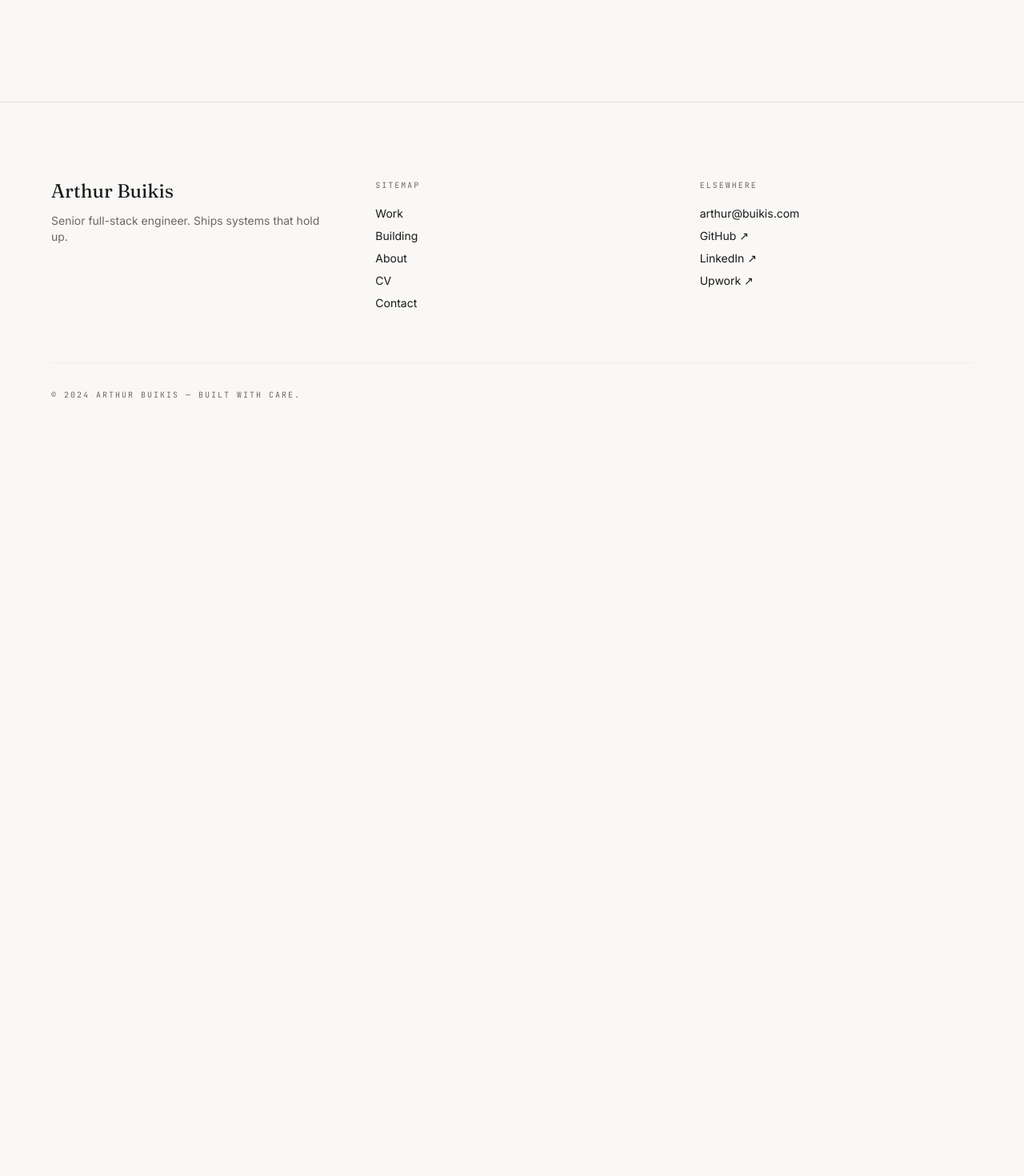
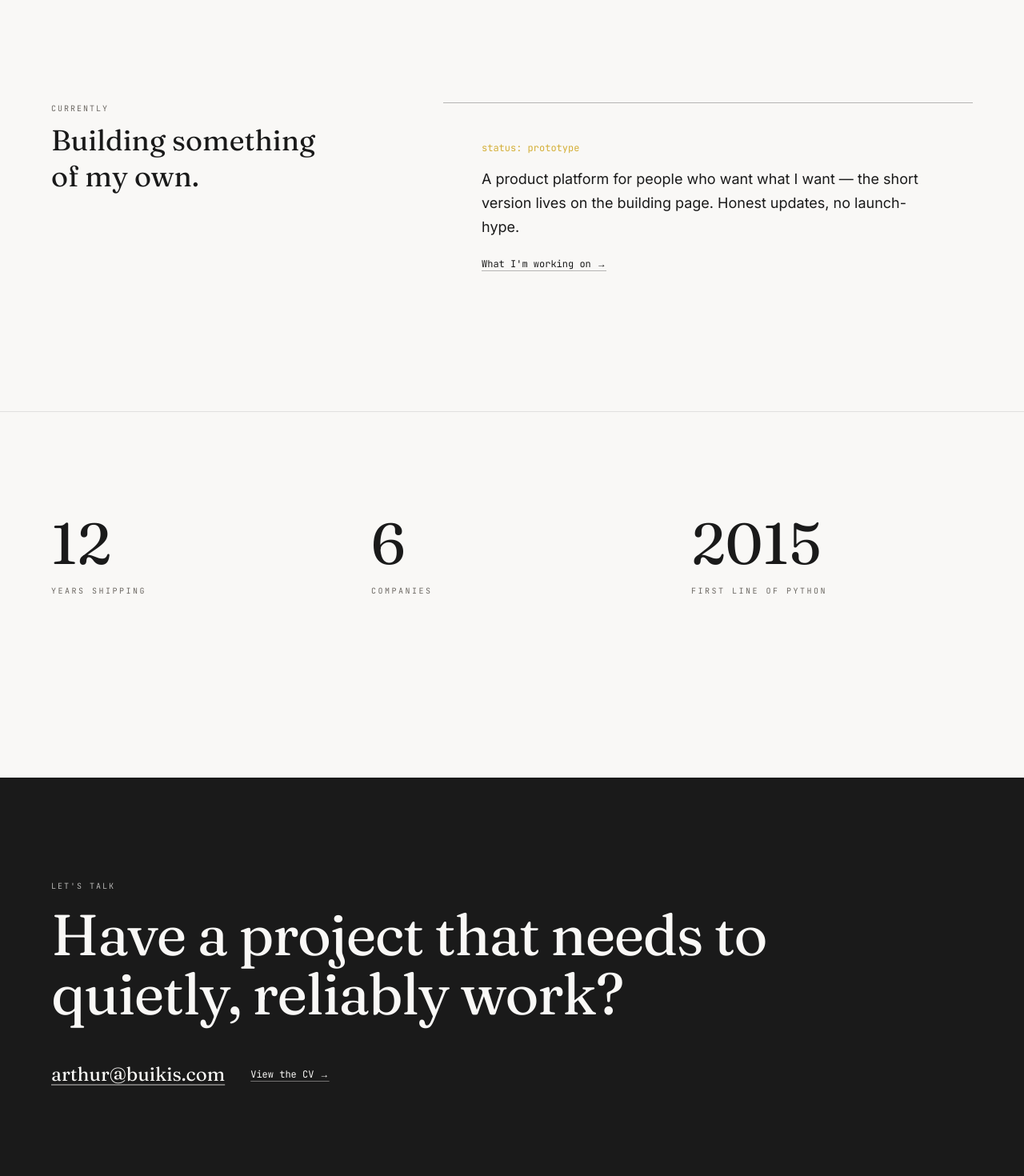
Before and after one commit to Artufe/Artufe.github.io, a Next.js app: page / in a window 1280 px wide. Shown: the part 2460-3930 px from the top of the page at 80% size. Before the commit the page ends 3058 px from the top, so only its background shows below. Built offline with nearby package versions, Linux system fonts and the light colour scheme.

Commit message:
Complete Home with building teaser, snapshot, CTA

```diff
--- a/app/page.tsx
+++ b/app/page.tsx
@@ -1,6 +1,9 @@
 import { Hero } from '@/components/hero';
 import { AboutSnippet } from '@/components/about-snippet';
 import { FeaturedWork } from '@/components/featured-work';
+import { BuildingTeaser } from '@/components/building-teaser';
+import { Snapshot } from '@/components/snapshot';
+import { CtaSection } from '@/components/cta-section';
 
 export default function Home() {
   return (
@@ -8,6 +11,9 @@ export default function Home() {
       <Hero />
       <AboutSnippet />
       <FeaturedWork />
+      <BuildingTeaser />
+      <Snapshot />
+      <CtaSection />
     </>
   );
 }
--- /dev/null
+++ b/components/building-teaser.tsx
@@ -0,0 +1,31 @@
+import Link from 'next/link';
+import { Card } from '@/components/ui/card';
+import { ScrollReveal } from '@/components/scroll-reveal';
+
+export function BuildingTeaser() {
+  return (
+    <section className="mx-auto max-w-[1600px] px-6 py-24 lg:px-16 lg:py-32 border-t border-[var(--fg)]/10">
+      <ScrollReveal>
+        <div className="grid gap-6 lg:grid-cols-12">
+          <div className="lg:col-span-4">
+            <p className="font-mono text-[10px] uppercase tracking-[0.2em] text-[var(--fg-muted)]">Currently</p>
+            <p className="mt-2 font-serif text-3xl lg:text-4xl leading-tight">Building something<br />of my own.</p>
+          </div>
+          <div className="lg:col-span-7 lg:col-start-6">
+            <Link href="/building" className="block">
+              <Card className="border-t border-[var(--fg)]/30">
+                <p className="font-mono text-xs text-[var(--accent)]">status: prototype</p>
+                <p className="mt-4 text-lg leading-[1.65] max-w-2xl">
+                  A product platform for people who want what I want — the short version lives on the building page. Honest updates, no launch-hype.
+                </p>
+                <p className="mt-6 font-mono text-xs underline underline-offset-4 decoration-[var(--fg)]/30 group-hover:decoration-[var(--accent)] group-hover:text-[var(--accent)] transition-colors">
+                  What I&apos;m working on →
+                </p>
+              </Card>
+            </Link>
+          </div>
+        </div>
+      </ScrollReveal>
+    </section>
+  );
+}
--- /dev/null
+++ b/components/cta-section.tsx
@@ -0,0 +1,23 @@
+import Link from 'next/link';
+import { site } from '@/content/site';
+
+export function CtaSection() {
+  return (
+    <section className="relative mt-24 bg-[var(--fg)] text-[var(--bg)]">
+      <div className="mx-auto max-w-[1600px] px-6 py-24 lg:px-16 lg:py-32">
+        <p className="font-mono text-[10px] uppercase tracking-[0.2em] opacity-70">Let&apos;s talk</p>
+        <h2 className="mt-4 font-serif text-5xl lg:text-7xl leading-[1.02] tracking-tight max-w-4xl">
+          Have a project that needs to quietly, reliably work?
+        </h2>
+        <div className="mt-12 flex flex-wrap items-center gap-8">
+          <a href={`mailto:${site.email}`} className="font-serif text-2xl underline underline-offset-4 decoration-[var(--bg)]/40 hover:decoration-[var(--accent)] hover:text-[var(--accent)] transition-colors duration-[var(--dur-base)]">
+            {site.email}
+          </a>
+          <Link href="/cv" className="font-mono text-xs underline underline-offset-4 decoration-[var(--bg)]/40 hover:decoration-[var(--accent)] hover:text-[var(--accent)] transition-colors">
+            View the CV →
+          </Link>
+        </div>
+      </div>
+    </section>
+  );
+}
--- /dev/null
+++ b/components/snapshot.tsx
@@ -0,0 +1,24 @@
+import { ScrollReveal } from '@/components/scroll-reveal';
+
+const stats = [
+  { value: '12', label: 'years shipping' },
+  { value: '6', label: 'companies' },
+  { value: '2015', label: 'first line of python' },
+];
+
+export function Snapshot() {
+  return (
+    <section className="mx-auto max-w-[1600px] px-6 py-24 lg:px-16 lg:py-32 border-t border-[var(--fg)]/10">
+      <ScrollReveal>
+        <div className="grid gap-12 md:grid-cols-3">
+          {stats.map((s) => (
+            <div key={s.label}>
+              <p className="font-serif text-6xl lg:text-7xl leading-none">{s.value}</p>
+              <p className="mt-4 font-mono text-[10px] uppercase tracking-[0.25em] text-[var(--fg-muted)]">{s.label}</p>
+            </div>
+          ))}
+        </div>
+      </ScrollReveal>
+    </section>
+  );
+}
```
